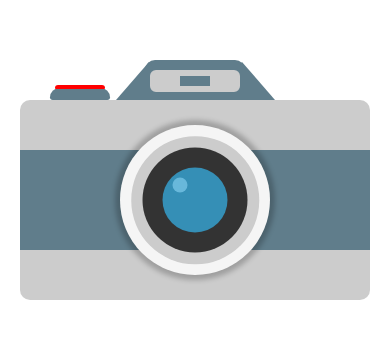
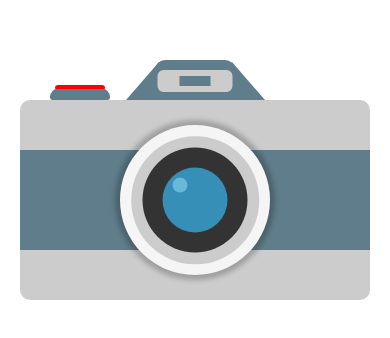
Before and after one commit to OmneyaAboElkhair/CSS-Camera, a plain HTML site: page index.html in a window 390 px wide. Shown: the part 242-580 px from the top of the page. Drawn offline with Linux system fonts and the light colour scheme.

Commit message:
Editing Camera Flash & Put Media Queries For it

```diff
--- a/css/ch-14.css
+++ b/css/ch-14.css
@@ -106,6 +106,7 @@
     -o-border-radius: 10px 10px 0px 0px;
 }
 
+
 .container span:first-of-type::before,
 .container span:first-of-type::after {
     content: "";
@@ -148,6 +149,21 @@
     -moz-border-radius: 6px;
     -ms-border-radius: 6px;
     -o-border-radius: 6px;
+
+}
+
+/* Media Queries */
+
+@media (max-width:767px) {
+    .container span:first-of-type {
+        width: 80px;
+    }
+
+    .container span:last-of-type {
+        width: 75px;
+        border-width: 6px 22px;
+    }
+
 
 }
 
@@ -219,6 +235,8 @@
     -o-border-radius: 50%;
 }
 
+/* Media Queries */
+
 @media (max-width:767px) {
     .container div:last-of-type {
         width: 65px;
```
